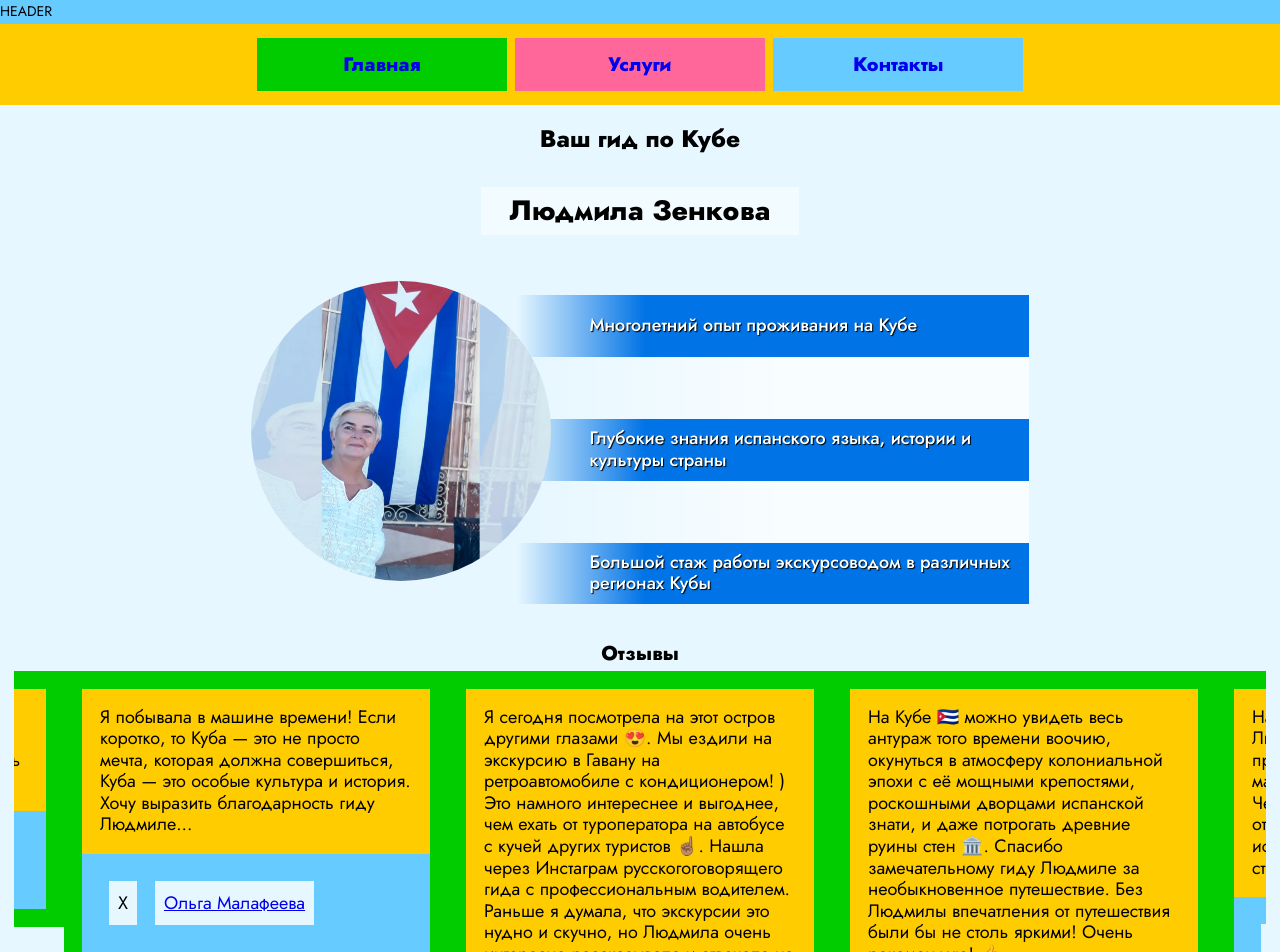
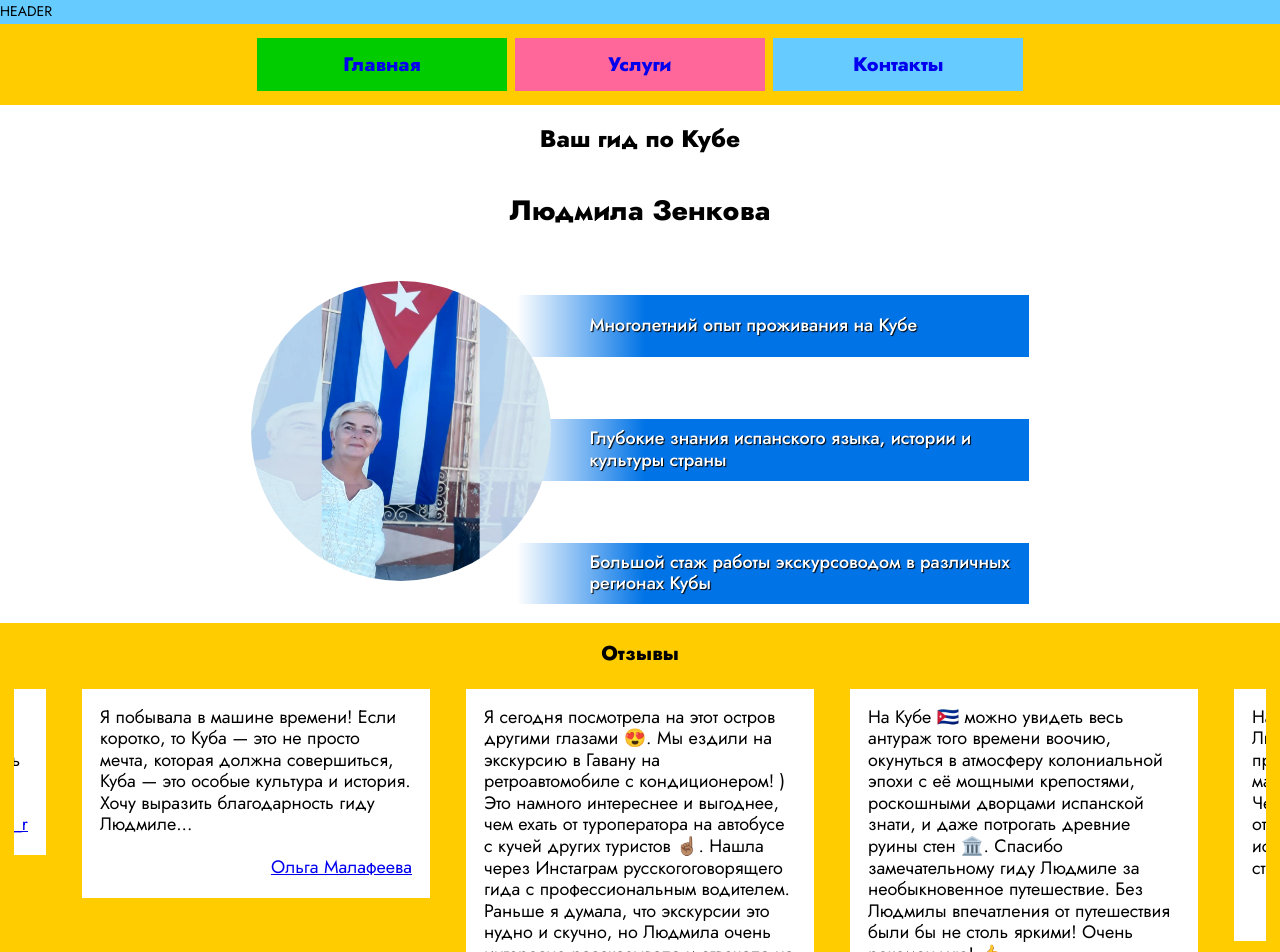
Before and after one commit to igoryen/zenkova, a React (Create React App) app: page / in a window 1280 px wide. Shown: the top 952 px of the page. Built offline with nearby package versions, Linux system fonts and the light colour scheme.

Commit message:
Updated the look of testimonial carousel.

```diff
--- a/public/index.html
+++ b/public/index.html
@@ -8,8 +8,7 @@
   <meta name="theme-color" content="#000000" />
   <link rel="preconnect" href="https://fonts.googleapis.com">
   <link rel="preconnect" href="https://fonts.gstatic.com" crossorigin>
-  <link href="https://fonts.googleapis.com/css2?family=Caveat&family=Jost:wght@400;500;800&display=swap"
-    rel="stylesheet">
+  <link href="https://fonts.googleapis.com/css2?family=Jost:wght@400;500;800&display=swap" rel="stylesheet">
   <meta name="description" content="Web site created using create-react-app" />
   <link rel="apple-touch-icon" href="%PUBLIC_URL%/logo192.png" />
   <!--
--- a/src/styles/components/testimonial.scss
+++ b/src/styles/components/testimonial.scss
@@ -1,15 +1,14 @@
 .testimonial {
     &__group {
-        // background-color: $color1; // debug
+        background-color: $color1; // debug
         padding: 1em;
     }
     &__element {
-        background-color: $color2;
+        // background-color: $color2;
         padding: 1em;
 
         blockquote {
-            background-color: $color1;
-            // font-family: "Caveat", cursive;
+            background-color: $color4;
             font-size: 1em;
             line-height: 1.2;
             padding: 1em;
@@ -17,14 +16,18 @@
     }
 
     &__author {
-        background-color: $color3;
+        background-color: $color4;
         display: flex;
-        padding: 1em;
+        justify-content: end;
+        // padding: 1em;
 
         > div {
             background-color: $color4;
-            padding: 0.5em;
-            margin: 0.5em;
+            padding: 0 0.5em 0.5em;
+            margin: 0 0.5em 0.5em;
+        }
+        &_photo {
+            display: none;
         }
     }
 }
--- a/src/styles/variables.scss
+++ b/src/styles/variables.scss
@@ -1,7 +1,7 @@
 $color1: #ffcc00;
 $color2: #00cc00;
 $color3: #66ccff;
-$color4: #e6f7ff;
+$color4: #ffffff; // #e6f7ff;
 $color5: #ff6699;
 
 $color1light: rgba(255, 204, 0, 0.5);
```
